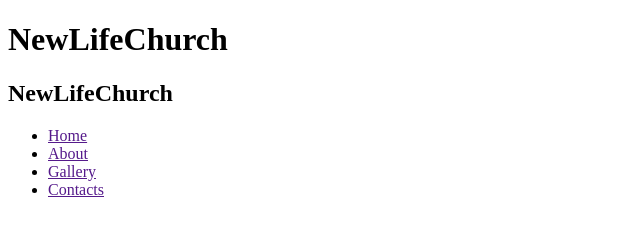
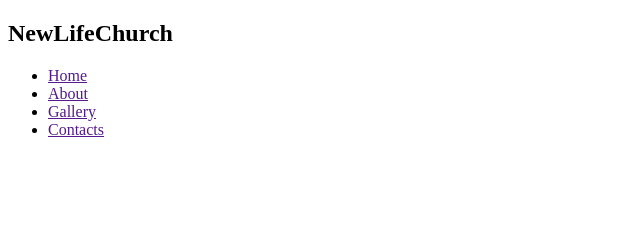
Before and after one commit to Dmytro-1506/NewLifeChurch, a plain HTML site: page index.html in a window 1280 px wide. Shown: the whole page, without its empty margins (0-640 px from the left). Drawn offline with Linux system fonts and the light colour scheme.

Commit message:
Deploying to gh-pages from @ Dmytro-1506/NewLifeChurch@5977854f7c597c130bc0bd6dbc22e5cb216366b8 🚀

```diff
--- a/index.html
+++ b/index.html
@@ -1 +1 @@
-<!DOCTYPE html><html lang="ru"><head><meta charset="utf-8"><meta name="viewport" content="width=device-width, initial-scale=1.0"><title>NewLifeChurch</title><link rel="stylesheet" href="/NewLifeChurch/index.569a4d11.css"><script type="module" src="/NewLifeChurch/index.cdc84ddc.js"></script><script src="/NewLifeChurch/index.6c2642bc.js" nomodule="" defer></script></head><body> <h1>NewLifeChurch</h1>  <section> <h1>NewLifeChurch</h1> <ul> <li> <nav><a href="">Home</a></nav> </li> <li> <nav><a href="">About</a></nav> </li> <li> <nav><a href="">Gallery</a></nav> </li> <li> <nav><a href="">Contacts</a></nav> </li> </ul> </section> </body></html>
+<!DOCTYPE html><html lang="ru"><head><meta charset="utf-8"><meta name="viewport" content="width=device-width, initial-scale=1.0"><title>NewLifeChurch</title><link rel="stylesheet" href="/NewLifeChurch/index.569a4d11.css"><script type="module" src="/NewLifeChurch/index.cdc84ddc.js"></script><script src="/NewLifeChurch/index.6c2642bc.js" nomodule="" defer></script></head><body>  <section> <h1>NewLifeChurch</h1> <ul> <li> <nav><a href="">Home</a></nav> </li> <li> <nav><a href="">About</a></nav> </li> <li> <nav><a href="">Gallery</a></nav> </li> <li> <nav><a href="">Contacts</a></nav> </li> </ul> </section> </body></html>
```
